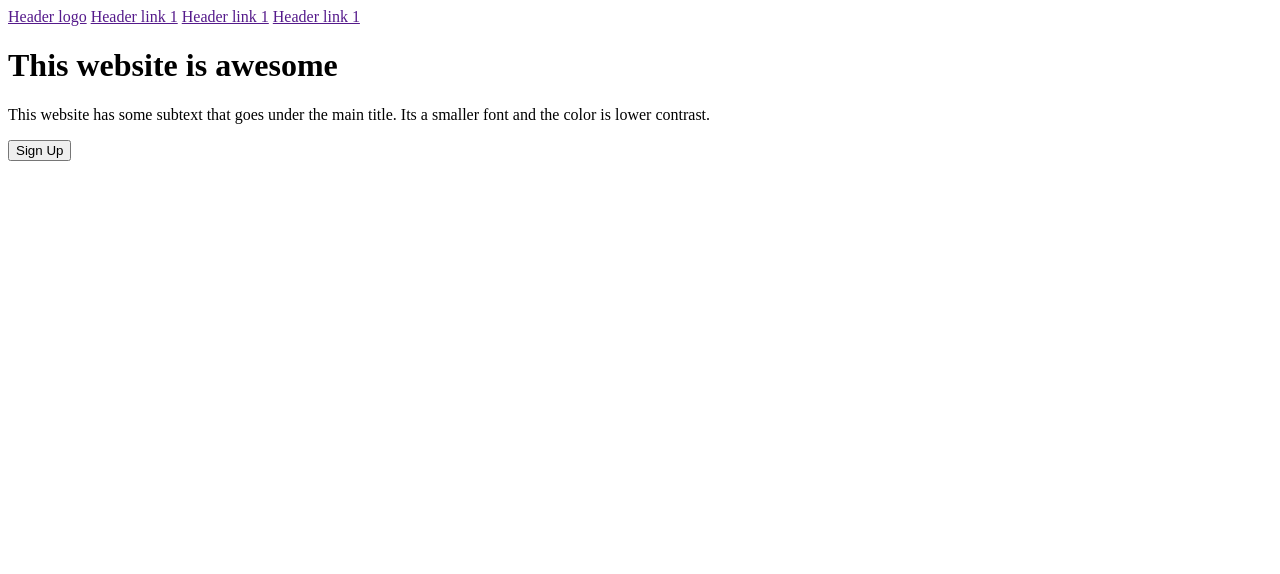
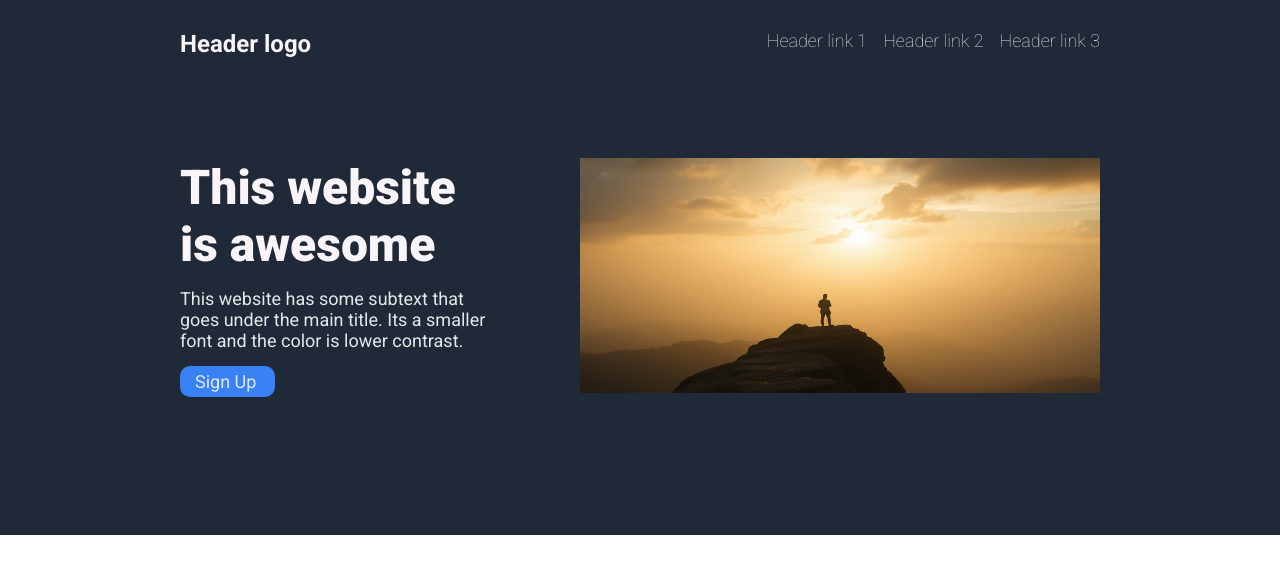
Before and after one commit to bratugues/landing-page, a plain HTML site: page index.html in a window 1280 px wide. Drawn offline with Linux system fonts and the light colour scheme.

Commit message:
Finish header and hero

```diff
--- a/css/styles.css
+++ b/css/styles.css
@@ -0,0 +1,77 @@
+*, *::before, *::after{
+    box-sizing: border-box;
+    margin: 0;
+    padding: 0;
+}
+
+.main-container{
+    max-width: 1200px;
+    margin: 0 auto;
+    padding: 0 20px;
+}
+header{
+    background-color: #1f2937;
+    font-family: "Roboto";
+}
+
+a{
+    text-decoration: none;
+    font-size:18px;
+    color: #E5E7EB;
+}
+
+.logo a{
+font-size: 24px;
+color: #F9F4F8;
+font-weight: bold;
+}
+
+.header{
+    display: flex;
+    justify-content: space-between;
+    margin-bottom: 50px;
+}
+
+.links{
+    display: flex;
+    gap: 10px;
+}
+
+.hero{
+    display:flex;
+    justify-content: space-between;
+    align-items: center;
+    gap: 40px;
+}
+
+.hero-txt{
+    display:flex;
+    flex-direction: column;
+    gap:20px;
+    max-width: 450px;
+    flex:2;
+}
+
+.hero-img{
+    flex:1;
+}
+.hero-txt h1{
+    font-size: 48px;
+    font-weight: 900;
+    color:#F9F4F8
+}
+
+.hero-txt p{
+    font-size:18px;
+    color: #E5E7EB;
+    max-width: 420px;
+}
+
+.hero-txt button{
+    background-color: #3882F6;
+    border-radius: 10px;
+    padding: 8px 16px;
+    color: #F9F4F8;
+    font-weight: 900;
+    border: none;
+}
--- /dev/null
+++ b/css/styles2.css
@@ -0,0 +1,90 @@
+@import url('https://fonts.googleapis.com/css2?family=Roboto:ital,wght@0,100..900;1,100..900&display=swap');
+
+*, *::before, *::after{
+    box-sizing: border-box;
+    margin: 0;
+    padding: 0;
+}
+
+body{
+    font-family: "Roboto";
+}
+.main-container{
+    max-width: 960px;
+    margin: 0 auto;
+    padding: 0 20px;
+}
+
+header{
+    background-color: #1f2937;
+    font-family: "Roboto";
+    min-height: 535px;
+}
+
+a{
+    text-decoration: none;
+    font-size:18px;
+    color: #E5E7EB;
+}
+
+.logo a{
+font-size: 24px;
+color: #F9F4F8;
+font-weight: bold;
+}
+
+.top_bar{
+    display: flex;
+    justify-content: space-between;
+    padding-top: 30px;
+    margin-bottom: 50px;
+}
+
+.headerhero{
+    display: flex;
+    flex-direction: column;
+}
+
+.links{
+    display: flex;
+    gap: 16px;
+}
+
+.links a{
+    color:#E5E7EB;
+    font-size: 18px;
+    font-weight: lighter;
+}
+
+.hero{
+    display: flex;
+    align-items: center;
+    justify-content: space-between;
+    margin-top: 50px;
+
+}
+
+.hero-txt h1{
+    font-size: 48px;
+    color: #F9F4F8;
+    font-weight: 900;
+}
+
+.hero-txt p{
+    font-size: 18px;
+    color:#E5E7EB
+}
+
+.hero-txt{
+    display:flex;
+    flex-direction: column;
+    gap: 15px;
+    max-width: 35%;
+}
+
+.hero-txt a{
+    background-color:#3882F6 ;
+    padding: 5px 15px;
+    border-radius: 10px;
+    max-width: 95px;
+}
--- a/index.html
+++ b/index.html
@@ -4,29 +4,46 @@
     <meta charset="UTF-8">
     <meta name="viewport" content="width=device-width, initial-scale=1.0">
     <title>Landing page</title>
-    <link href="./css/styles.css" rel="stylesheet">
+    <link href="./css/styles2.css" rel="stylesheet">
 </head>
 
 <body>
-    <header class="section1">
-        <div class="header">
+        <header>
+            <div class="main-container">
+                <div class="headerhero">
+                    <div class="top_bar">
+
+                        <div class="logo">
                             <a href="">Header logo<img src="" alt=""></a>
+                        </div>
+
+                        <div class="links">
                             <a href="">Header link 1</a>
-            <a href="">Header link 1</a>
-            <a href="">Header link 1</a>
+                            <a href="">Header link 2</a>
+                            <a href="">Header link 3</a>
                         </div>
+
+                    </div>
+
+
+
                     <div class="hero">
+
                         <div class="hero-txt">
                             <h1>This website is awesome</h1>
                             <p>This website has some subtext that goes under the main title. Its a smaller font and the color is lower contrast.</p>
-                <button>Sign Up</button>
+                            <a href="#">Sign Up</a>
                         </div>
+
                         <div class="hero-img">
-                <img src="" alt="">
+                            <img src="./images/Imagem completamente cinza.png" alt="This is a placeholder for an img" width="520px" height="235px">
+                        </div>
+
+                    </div>
+
                 </div>
             </div>
         </header>
-
 </body>
 
 </html>
```
Also changed, not shown: images/Imagem completamente cinza.png (added). Lines whose indentation alone changed are shown as unchanged.
